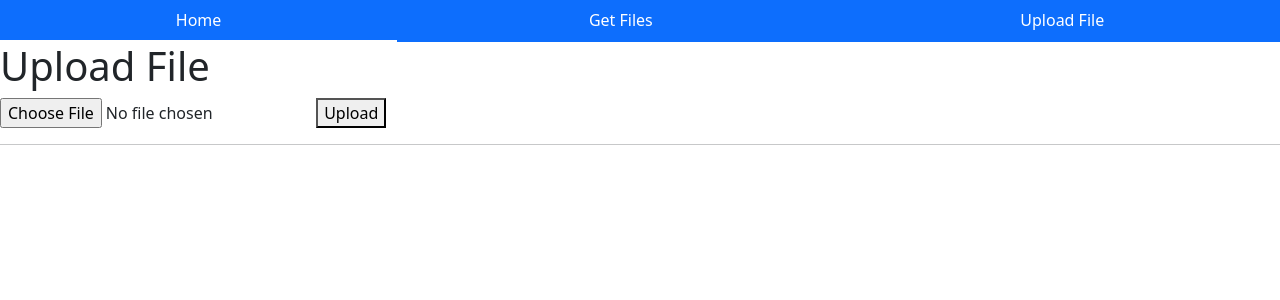
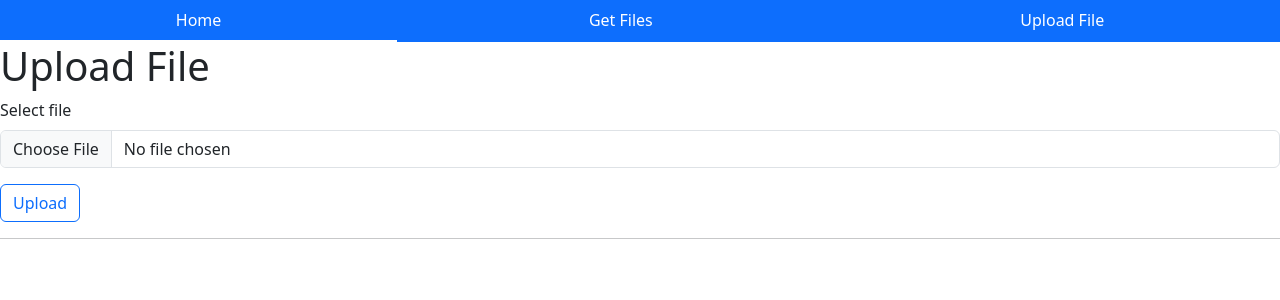
Before and after one commit to Javiert54/DaCiberSalut, a Python web app: template flask-server/templates/upload_file.html in a window 1280 px wide. Shown: the top 300 px of the page. Run offline with Jinja, Linux system fonts and the light colour scheme; the template is opened without the code that fills it, so the values that code supplies are empty.

Commit message:
Refactor file handling and templates for improved structure and user experience; enhance file upload form with better styling and image preview

```diff
--- a/flask-server/app.py
+++ b/flask-server/app.py
@@ -112,11 +112,7 @@ def get_file_page():
 def get_file_data():
     try:
         documents = mongoConnect.getDocument()
-        files = []
-        for document in documents:
-            file_path = os.path.join("static/storage", document.get("file_name", ""))
-            if os.path.exists(file_path):
-                files.append({"file_name": document.get("file_name", ""), "file_id": str(document.get("_id", ""))})
+        files = [{"file_name": doc["file_name"], "file_id": str(doc["_id"])} for doc in documents]
         return jsonify({"files": files}), 200
     except Exception as e:
         print(f"An error occurred: {str(e)}")
--- a/flask-server/static/JS/get_files.js
+++ b/flask-server/static/JS/get_files.js
@@ -10,8 +10,12 @@ document.addEventListener("DOMContentLoaded", function() {
                 console.log(file);
                 const listItem = document.createElement("li");
                 const link = document.createElement("a");
+                const img = document.createElement("img");
+                img.src = `/static/storage/${file.file_name}`;
                 link.href = `/get_files/${file.file_id}`;
                 link.textContent = file.file_name;
+                listItem.classList.add("list-group-item")
+                listItem.appendChild(img);
                 listItem.appendChild(link);
                 fileList.appendChild(listItem);
             });
--- a/flask-server/templates/get_files.html
+++ b/flask-server/templates/get_files.html
@@ -5,11 +5,11 @@
     <script src="{{ url_for('static', filename='JS/get_files.js') }}"></script>
 </head>
 <body>
+
     {% extends 'base.html' %}
     {% block content %}
-    <h1 class="title">Uploaded Files</h1>
-    <ul class="list-group" id="fileList">
-      </ul>
+    <h1>Uploaded Files</h1>
+    <ul class="list-group" id="fileList"></ul>
     {% endblock %}
 </body>
 </html>
--- a/flask-server/templates/upload_file.html
+++ b/flask-server/templates/upload_file.html
@@ -12,10 +12,12 @@
         <img id="preview" style="display:none;" alt="Image Preview">
     </div>
     <form id="uploadForm" enctype="multipart/form-data">
-        <input type="file" id="fileInput" name="file" />
-        <button type="submit">Upload</button>
-        <h4 id="message"></h4>
-    </form>
+        <div class="mb-3">
+          <label for="fileInput" class="form-label">Select file</label>
+          <input type="file" class="form-control" id="fileInput" name="file">
+        </div>
+        <button type="submit" class="btn btn-outline-primary">Upload</button>
+      </form>
     {% endblock %}
 </body>
 </html>
```
Also changed, not shown: flask-server/static/JS/upload_file.js (line endings or trailing spaces), 1 other file.
